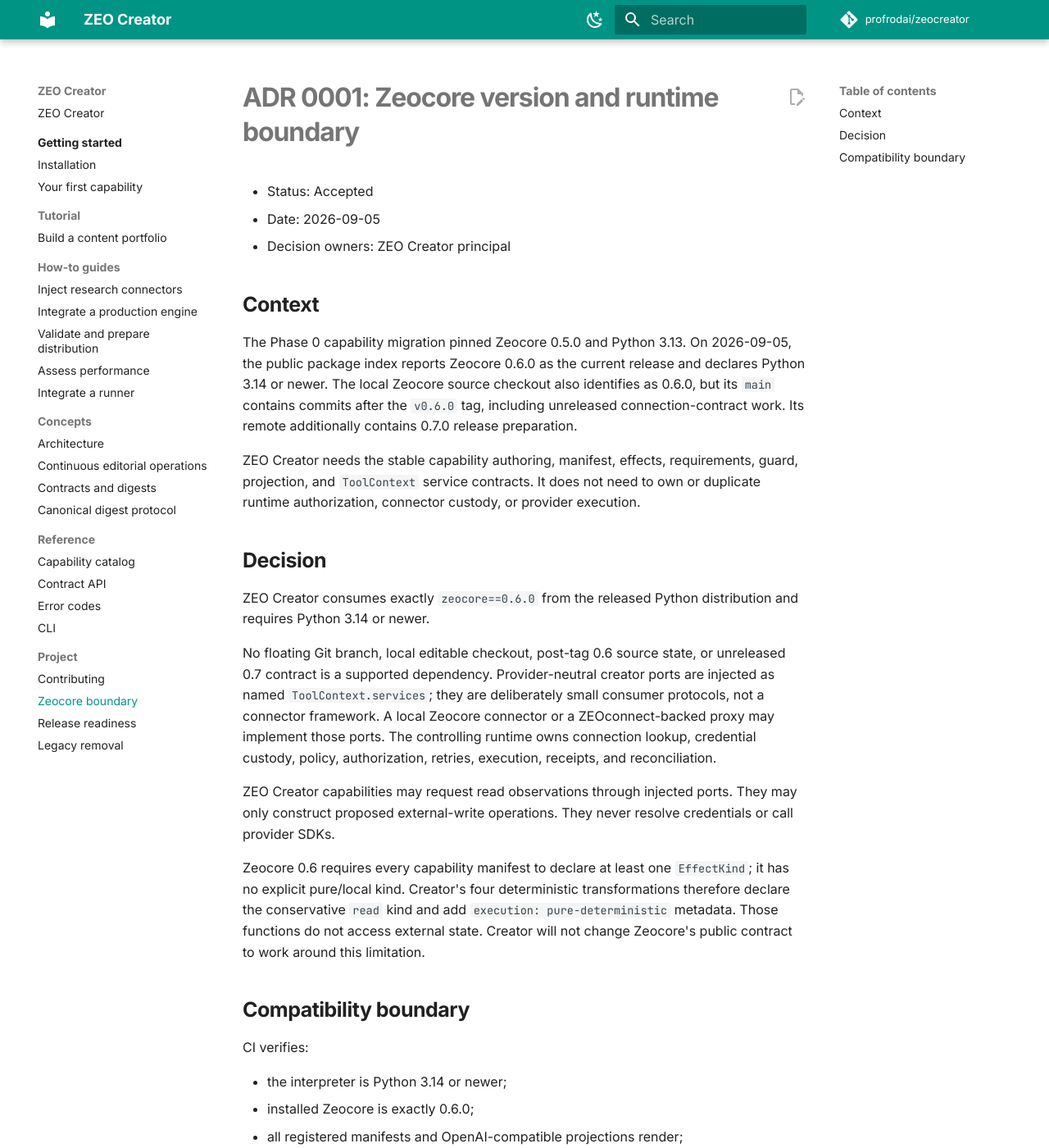
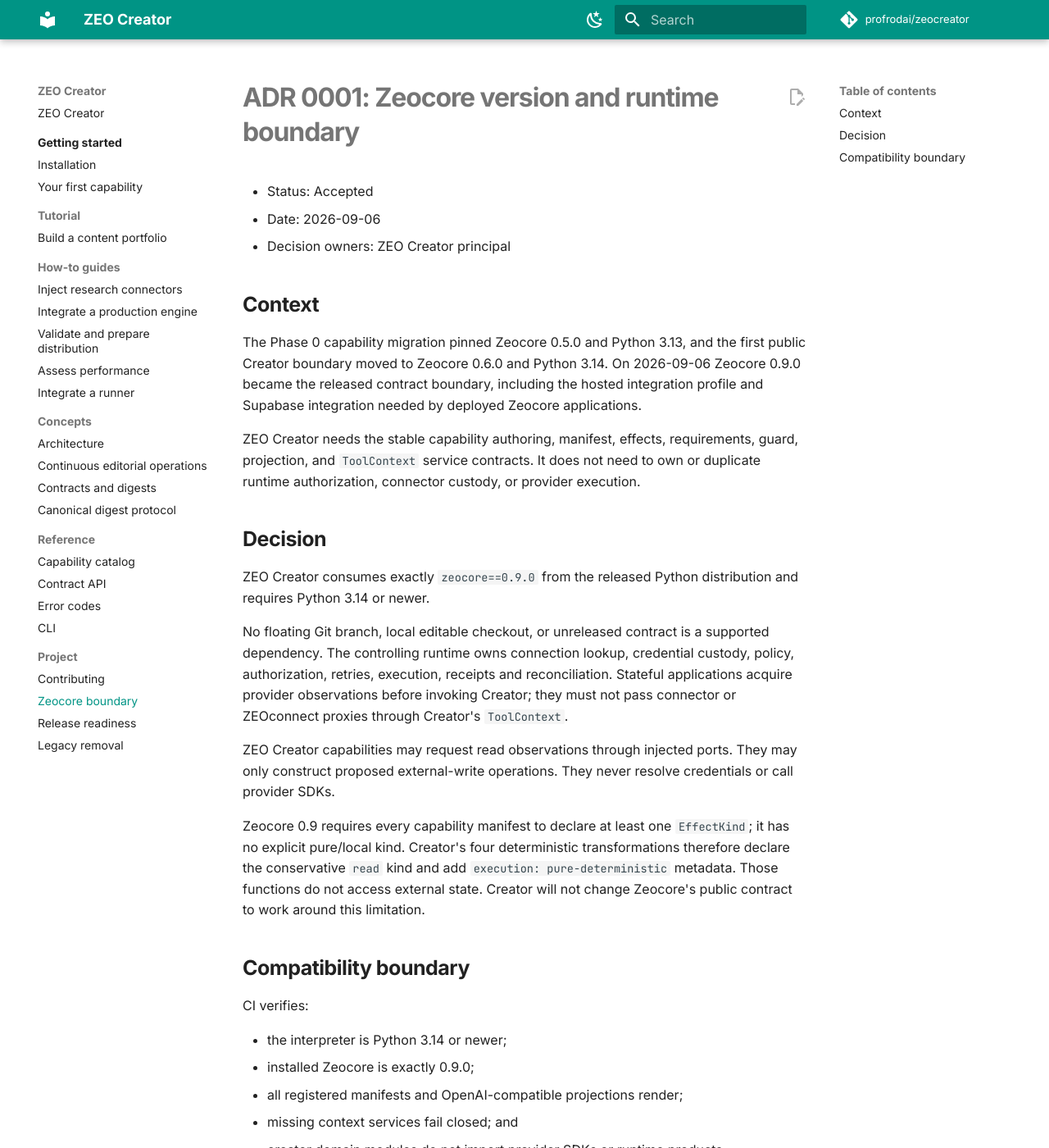
Before and after one commit to profrodai/zeocreator, an MkDocs documentation site: the page built from docs/adr/0001-zeocore-version-and-runtime-boundary.md, in a window 1280 px wide and 1400 px high. Shown: the whole window at 82% size. Built offline with MkDocs 1.6.1 and Material for MkDocs 9.7.7, drawn with Linux system fonts in a browser that asks for light colours; comment, search, counter and statistics services are not loaded.

Commit message:
Upgrade ZEO Creator to Zeocore 0.9

```diff
--- a/docs/adr/0001-zeocore-version-and-runtime-boundary.md
+++ b/docs/adr/0001-zeocore-version-and-runtime-boundary.md
@@ -1,17 +1,16 @@
 # ADR 0001: Zeocore version and runtime boundary
 
 - Status: Accepted
-- Date: 2026-09-05
+- Date: 2026-09-06
 - Decision owners: ZEO Creator principal
 
 ## Context
 
-The Phase 0 capability migration pinned Zeocore 0.5.0 and Python 3.13. On
-2026-09-05, the public package index reports Zeocore 0.6.0 as the current
-release and declares Python 3.14 or newer. The local Zeocore source checkout
-also identifies as 0.6.0, but its `main` contains commits after the `v0.6.0`
-tag, including unreleased connection-contract work. Its remote additionally
-contains 0.7.0 release preparation.
+The Phase 0 capability migration pinned Zeocore 0.5.0 and Python 3.13, and the
+first public Creator boundary moved to Zeocore 0.6.0 and Python 3.14. On
+2026-09-06 Zeocore 0.9.0 became the released contract boundary, including the
+hosted integration profile and Supabase integration needed by deployed Zeocore
+applications.
 
 ZEO Creator needs the stable capability authoring, manifest, effects,
 requirements, guard, projection, and `ToolContext` service contracts. It does
@@ -20,22 +19,21 @@
 
 ## Decision
 
-ZEO Creator consumes exactly `zeocore==0.6.0` from the released Python
+ZEO Creator consumes exactly `zeocore==0.9.0` from the released Python
 distribution and requires Python 3.14 or newer.
 
-No floating Git branch, local editable checkout, post-tag 0.6 source state, or
-unreleased 0.7 contract is a supported dependency. Provider-neutral creator
-ports are injected as named `ToolContext.services`; they are deliberately small
-consumer protocols, not a connector framework. A local Zeocore connector or a
-ZEOconnect-backed proxy may implement those ports. The controlling runtime owns
-connection lookup, credential custody, policy, authorization, retries,
-execution, receipts, and reconciliation.
+No floating Git branch, local editable checkout, or unreleased contract is a
+supported dependency. The controlling runtime owns connection lookup,
+credential custody, policy, authorization, retries, execution, receipts and
+reconciliation. Stateful applications acquire provider observations before
+invoking Creator; they must not pass connector or ZEOconnect proxies through
+Creator's `ToolContext`.
 
 ZEO Creator capabilities may request read observations through injected ports.
 They may only construct proposed external-write operations. They never resolve
 credentials or call provider SDKs.
 
-Zeocore 0.6 requires every capability manifest to declare at least one
+Zeocore 0.9 requires every capability manifest to declare at least one
 `EffectKind`; it has no explicit pure/local kind. Creator's four deterministic
 transformations therefore declare the conservative `read` kind and add
 `execution: pure-deterministic` metadata. Those functions do not access external
@@ -47,7 +45,7 @@
 CI verifies:
 
 - the interpreter is Python 3.14 or newer;
-- installed Zeocore is exactly 0.6.0;
+- installed Zeocore is exactly 0.9.0;
 - all registered manifests and OpenAI-compatible projections render;
 - missing context services fail closed; and
 - creator domain modules do not import provider SDKs or runtime products.
--- a/pyproject.toml
+++ b/pyproject.toml
@@ -20,7 +20,7 @@
   "Typing :: Typed",
 ]
 dependencies = [
-  "zeocore==0.6.0",
+  "zeocore==0.9.0",
   "pydantic>=2.6.0",
   "rfc8785==0.1.4",
   "rich>=13.8.0",
```
Also changed, not shown: README.md (+2 -2 lines), docs/getting-started/index.md (+1 -1 lines), docs/getting-started/installation.md (+2 -2 lines), docs/reference/capabilities.md (+1 -1 lines), 3 other files.
